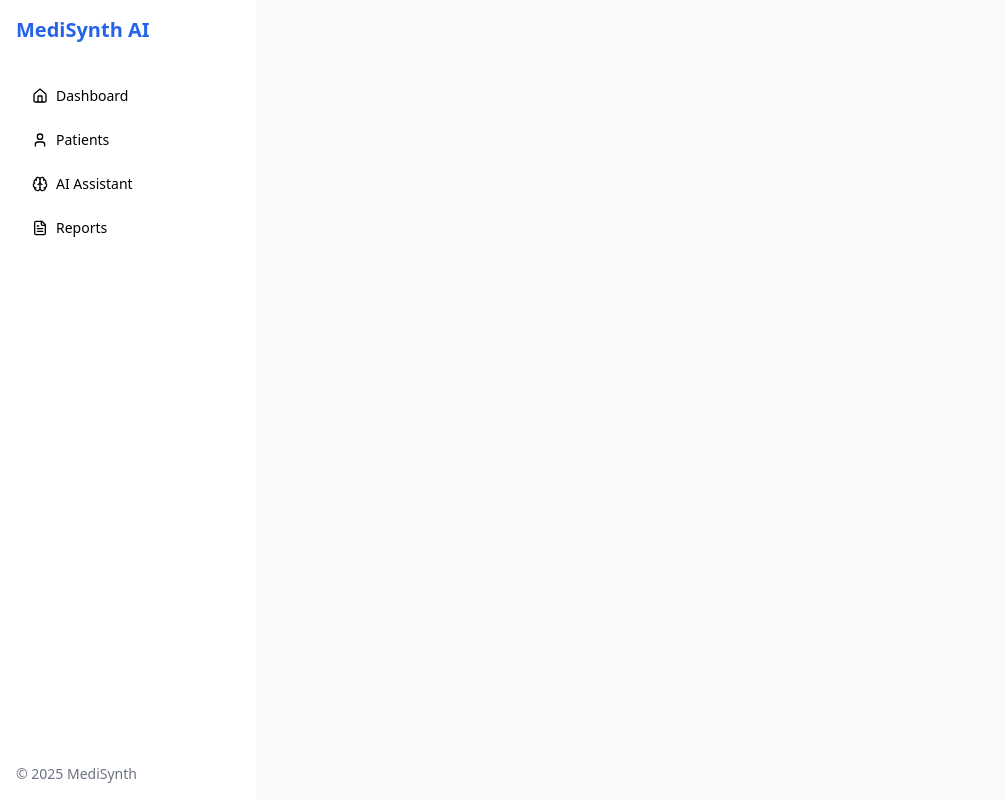
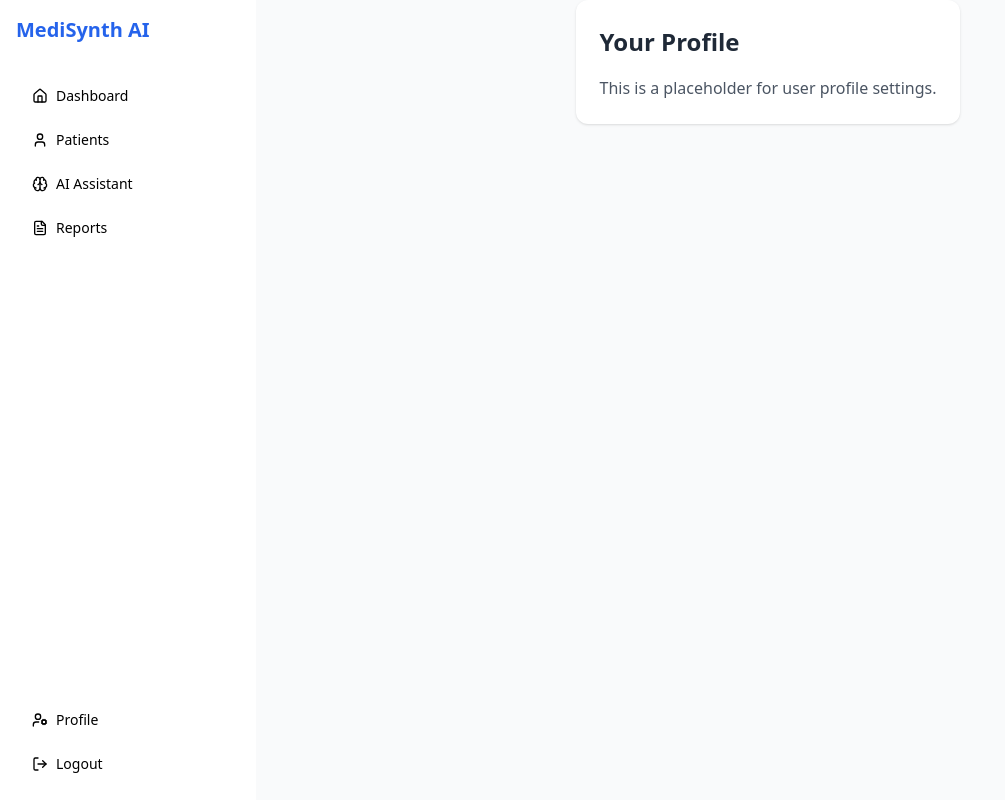
Before and after one commit to Maxxtucker/LLM-based-Clinical-Copilot-A-Generative-AI-Solution-for-Streamlining-Electronic-Health-Records, a React (Create React App) app in the folder my-react-app/: page /profile in a window 1280 px wide. Shown: the whole page, without its empty margins (0-1005 px from the left). Built offline with nearby package versions, Linux system fonts and the light colour scheme.

Commit message:
added Profile and Logout tabs

```diff
--- a/my-react-app/src/App.js
+++ b/my-react-app/src/App.js
@@ -1,12 +1,16 @@
 // src/App.js
-import React from "react";
+import React, { useState } from "react";
 import { Routes, Route, Navigate, Link } from "react-router-dom";
 
 import Dashboard from "./pages/Dashboard";
 import Reports from "./pages/Reports";
 import AIAssistant from "./pages/AIAssistant";
 import PatientForm from "./components/forms/PatientForm";
-import { Home, User, FileText, Brain } from "lucide-react";
+import Profile from "./pages/Profile";
+import { Home, User, FileText, Brain, UserCog, LogOut } from "lucide-react";
+import { useNavigate } from "react-router-dom";
+import ConfirmDialog from "./components/ui/confirmdialog";
+
 
 // Sidebar imports
 import {
@@ -21,7 +25,48 @@ import {
   SidebarTrigger,
 } from "./components/ui/sidebar";
 
+function SidebarFooterContent({ onLogoutClick }) {
+  return (
+    <SidebarFooter>
+      <SidebarMenu>
+        <SidebarMenuItem>
+          <SidebarMenuButton asChild>
+            <Link to="/profile">
+              <UserCog className="mr-2 h-4 w-4" />
+              Profile
+            </Link>
+          </SidebarMenuButton>
+        </SidebarMenuItem>
+        <SidebarMenuItem>
+          <SidebarMenuButton onClick={onLogoutClick}>
+            <LogOut className="mr-2 h-4 w-4" />
+            Logout
+          </SidebarMenuButton>
+        </SidebarMenuItem>
+      </SidebarMenu>
+    </SidebarFooter>
+  );
+}
+
 function App() {
+  const navigate = useNavigate();
+  const [showLogoutConfirm, setShowLogoutConfirm] = useState(false);
+
+  const handleLogoutClick = () => {
+    setShowLogoutConfirm(true);
+  };
+
+  const handleLogoutConfirm = () => {
+    setShowLogoutConfirm(false);
+    console.log("User confirmed logout");
+    // Clear auth tokens here if needed
+    navigate("/");
+  };
+
+  const handleLogoutCancel = () => {
+    setShowLogoutConfirm(false);
+  };
+
   return (
     <SidebarProvider>
       <div className="flex min-h-screen bg-gray-50">
@@ -32,6 +77,7 @@ function App() {
           </SidebarHeader>
           <SidebarContent>
             <SidebarMenu>
+              {/* Your existing nav items */}
               <SidebarMenuItem>
                 <SidebarMenuButton asChild>
                   <Link to="/dashboard">
@@ -66,22 +112,15 @@ function App() {
               </SidebarMenuItem>
             </SidebarMenu>
           </SidebarContent>
-          <SidebarFooter>
-            <p className="text-sm text-gray-500">© 2025 MediSynth</p>
-          </SidebarFooter>
+
+          <SidebarFooterContent onLogoutClick={handleLogoutClick} />
         </Sidebar>
 
         {/* Main content */}
         <div className="flex-1 flex flex-col">
-
           <Routes>
-            {/* Redirect root to dashboard */}
             <Route path="/" element={<Navigate to="/dashboard" />} />
-
-            {/* Dashboard now fully handled in Dashboard.jsx */}
             <Route path="/dashboard" element={<Dashboard />} />
-
-            {/* Patients form */}
             <Route
               path="/patients"
               element={
@@ -93,15 +132,23 @@ function App() {
                 </section>
               }
             />
-
-            {/* Other routes */}
             <Route path="/reports" element={<Reports />} />
             <Route path="/ai" element={<AIAssistant />} />
+            <Route path="/profile" element={<Profile />} />
           </Routes>
+
+          <ConfirmDialog
+            open={showLogoutConfirm}
+            title="Confirm Logout"
+            description="Are you sure you want to logout?"
+            onConfirm={handleLogoutConfirm}
+            onCancel={handleLogoutCancel}
+          />
         </div>
       </div>
     </SidebarProvider>
   );
 }
 
+
 export default App;
--- /dev/null
+++ b/my-react-app/src/components/ui/confirmdialog.jsx
@@ -0,0 +1,34 @@
+import React from "react";
+
+export default function ConfirmDialog({
+  open,
+  title,
+  description,
+  onConfirm,
+  onCancel
+}) {
+  if (!open) return null;
+
+  return (
+    <div className="fixed inset-0 flex items-center justify-center bg-black bg-opacity-50 z-50">
+      <div className="bg-white rounded-lg p-6 max-w-sm w-full shadow-lg">
+        <h3 className="text-lg font-semibold mb-4">{title}</h3>
+        <p className="mb-6">{description}</p>
+        <div className="flex justify-end gap-4">
+          <button
+            onClick={onCancel}
+            className="px-4 py-2 rounded border border-gray-300 hover:bg-gray-100"
+          >
+            Cancel
+          </button>
+          <button
+            onClick={onConfirm}
+            className="px-4 py-2 rounded bg-blue-600 text-white hover:bg-blue-700"
+          >
+            Confirm
+          </button>
+        </div>
+      </div>
+    </div>
+  );
+}
--- /dev/null
+++ b/my-react-app/src/pages/Profile.jsx
@@ -0,0 +1,11 @@
+import React from "react";
+
+export default function Profile() {
+  return (
+    <div className="max-w-xl mx-auto bg-white p-6 rounded-lg shadow">
+      <h1 className="text-2xl font-bold mb-4 text-neutral-800">Your Profile</h1>
+      <p className="text-neutral-600">This is a placeholder for user profile settings.</p>
+      {/* Replace with real user data/settings */}
+    </div>
+  );
+}
```
